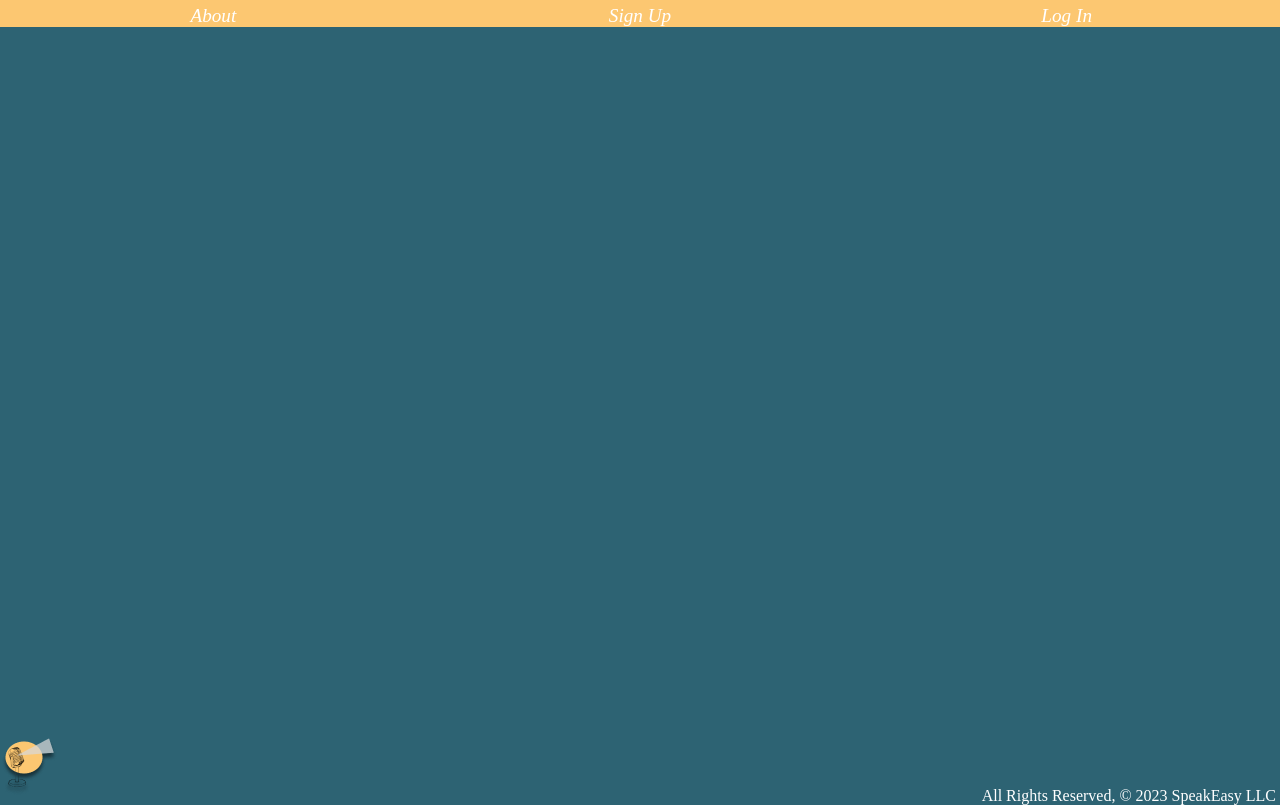
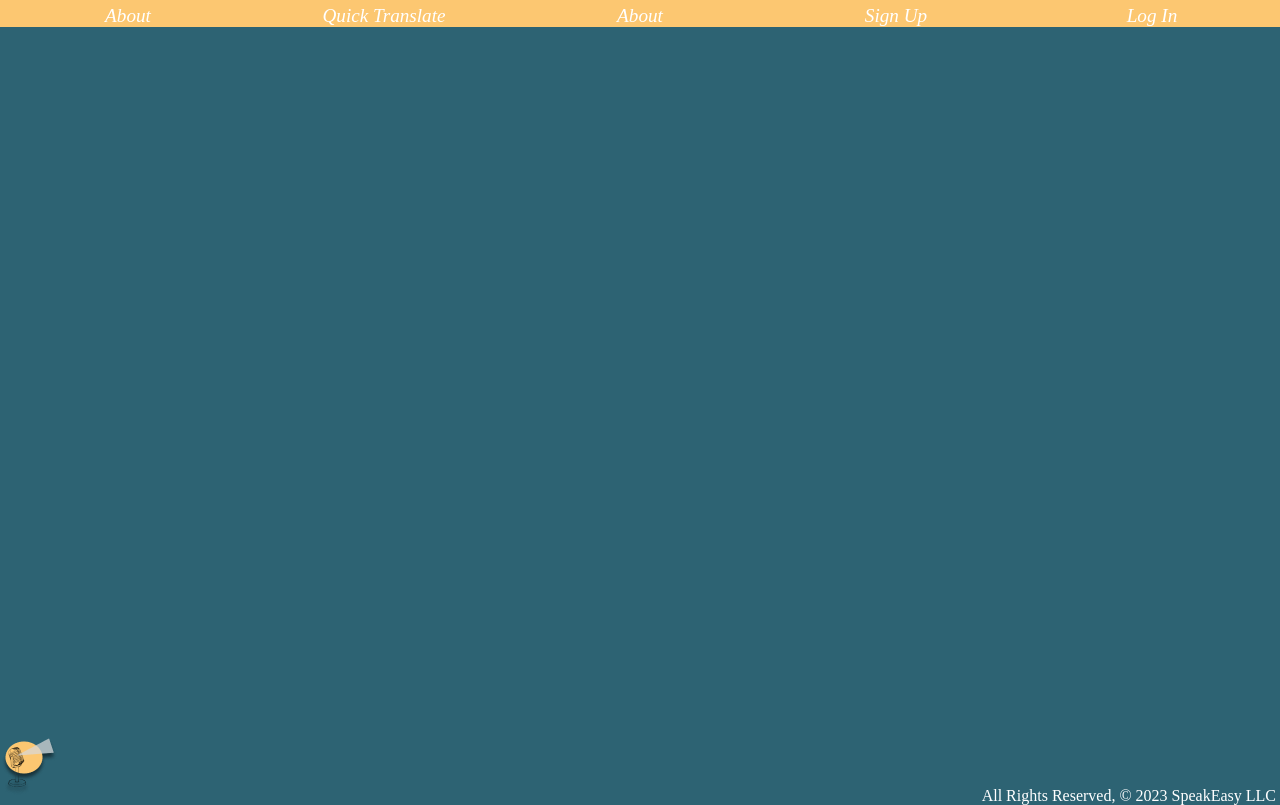
Before and after one commit to bcstidd/thespeakeasyapp, a Django app: page /posts/ in a window 1280 px wide. Run offline with Django 4.2, Linux system fonts and the light colour scheme; data that the repository does not hold is empty.

Commit message:
fixes home, base, adds <a> for quick T and about

```diff
--- a/main_app/static/css/style.css
+++ b/main_app/static/css/style.css
@@ -7,7 +7,7 @@
 
 body {
   display: flex;
-  min-height: 100vh;
+  height: 100vh;
   flex-direction: column;
   background-color: #FFAE2C;
   background-size: cover;
--- a/main_app/templates/base.html
+++ b/main_app/templates/base.html
@@ -19,6 +19,8 @@
     <div class="nav-wrapper"></div>
     <nav>
       <a href="/">About</a>
+      <a href="/translate">Quick Translate</a>
+      <a href="{% url 'about' %}"> About</a>
       {% if user.is_authenticated %}
       <a href="/profiles/{{profile_id}}">Profile</a>
       <a href="{% url 'posts_create' %}">Add A Post</a>
--- a/main_app/templates/home.html
+++ b/main_app/templates/home.html
@@ -33,7 +33,8 @@
     <header class="navbar-fixed">
       <nav>
         <div class="nav-wrapper">
-          <a href="#" >About</a>
+          <a href="{% url 'about' %}" >About</a>
+
             {% if user.is_authenticated %}
             <a href="/profiles/{{profile_id}}">Profile</a>
             <a href="{% url 'posts_create' %}">Add A Post</a>
--- a/main_app/templates/main_app/post_list.html
+++ b/main_app/templates/main_app/post_list.html
@@ -4,19 +4,15 @@
 
   {% for post in post_list %}
   <div class="row">
-<h2 class="postname">Posted by {{user.username}} </h2>
-<a href="{% url 'posts_detail' post.id %}"></a>
+<h2 class="postname">Posted by {{ post.user.first_name }} {{ post.user.last_name }} {{ post.user.profile.flag }} </h2>
+<a href="{% url 'posts_detail' post.id %}">
   <div class="card">
     <div class="card-content">
         <span class="card-title">{{ post.phrase }}</span>
         <p>Country of Origin: {{ post.country_of_origin }}</p>
-        <div class="card-action">
-          <a href="{% url 'posts_update' post.id %}">Edit</a>
-          <a href="{% url 'posts_delete' post.id %}">Delete</a>
-          <a href="{% url 'add_favs' post.id profile_id %}">Add to Favorites</a>
-          <i class="fa fa-star"></i>
         </div>
     </div>
+  </a>
   </div>
   </div>
 
```
